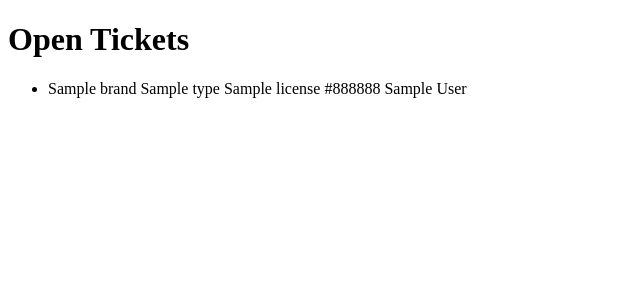
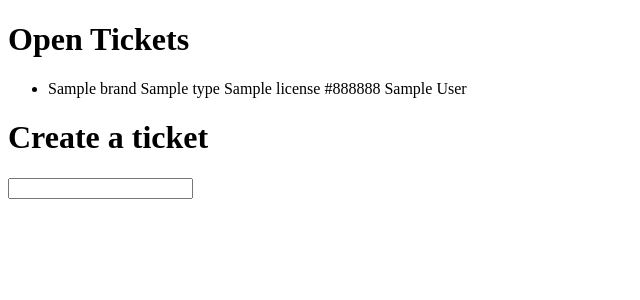
Before and after one commit to ashaegupta/easypy, a Flask app: page /tickets in a window 1280 px wide. Shown: the top 300 px of the page, without its empty margins (0-640 px from the left). Run offline with Flask 2, Linux system fonts and the light colour scheme; a database or web service that is not in the repository returns one stand-in record (values such as "Sample title"); some libraries are stand-ins or nearby versions.

Commit message:
Changed db port, added new ticket form

```diff
--- a/app.py
+++ b/app.py
@@ -25,11 +25,14 @@ def post_tickets():
 	new_ticket = Ticket.create(ticket_form)
 
 	if not new_ticket:
-		return json_error("couldn't add ticket")
+		return json.dumps({
+			'error': "couldn't add ticket"
+		}), 422
 
 	return json.dumps({
         'ticket': new_ticket
     }), 200
 
+
 if __name__ == "__main__":
 	app.run(debug=True)
--- a/models/Ticket.py
+++ b/models/Ticket.py
@@ -10,7 +10,7 @@
 from bson.objectid import ObjectId
 from pymongo import MongoClient
 
-conn = MongoClient(host="localhost", port=27020)
+conn = MongoClient(host="localhost", port=27017)
 db = conn.ticket.ticket
 
 def all():
--- /dev/null
+++ b/static/scripts/app.js
@@ -0,0 +1,7 @@
+$(document).ready(function() {
+	// submit listener
+	// get form data
+	// ajax HTTP post to tickets
+	   // success add response to the list
+
+});
--- /dev/null
+++ b/templates/new.html
@@ -0,0 +1,6 @@
+<h1>
+ Create a new ticket
+</h1>
+<form>
+	<input type="text" name="brand"></input>
+</form>
--- a/templates/tickets.html
+++ b/templates/tickets.html
@@ -3,6 +3,7 @@
 	<head>
 		<script src="//cdnjs.cloudflare.com/ajax/libs/jquery/2.0.0/jquery.min.js"></script>
 		<script src="//cdnjs.cloudflare.com/ajax/libs/twitter-bootstrap/2.3.1/js/bootstrap.min.js"></script>
+		<script src="/static/scripts/app.js"></script>
 	</head>
 	<body>
 		<div class="container">
@@ -19,6 +20,11 @@
 					  </li>
 					{% endfor %}
 				</ul>
+
+			<h1>Create a ticket</h1>
+			<form>
+				<input type="text" name="brand"/>
+			</form>
 		</div>
 	</body>
 </html>
```
Also changed, not shown: 2 other files.
